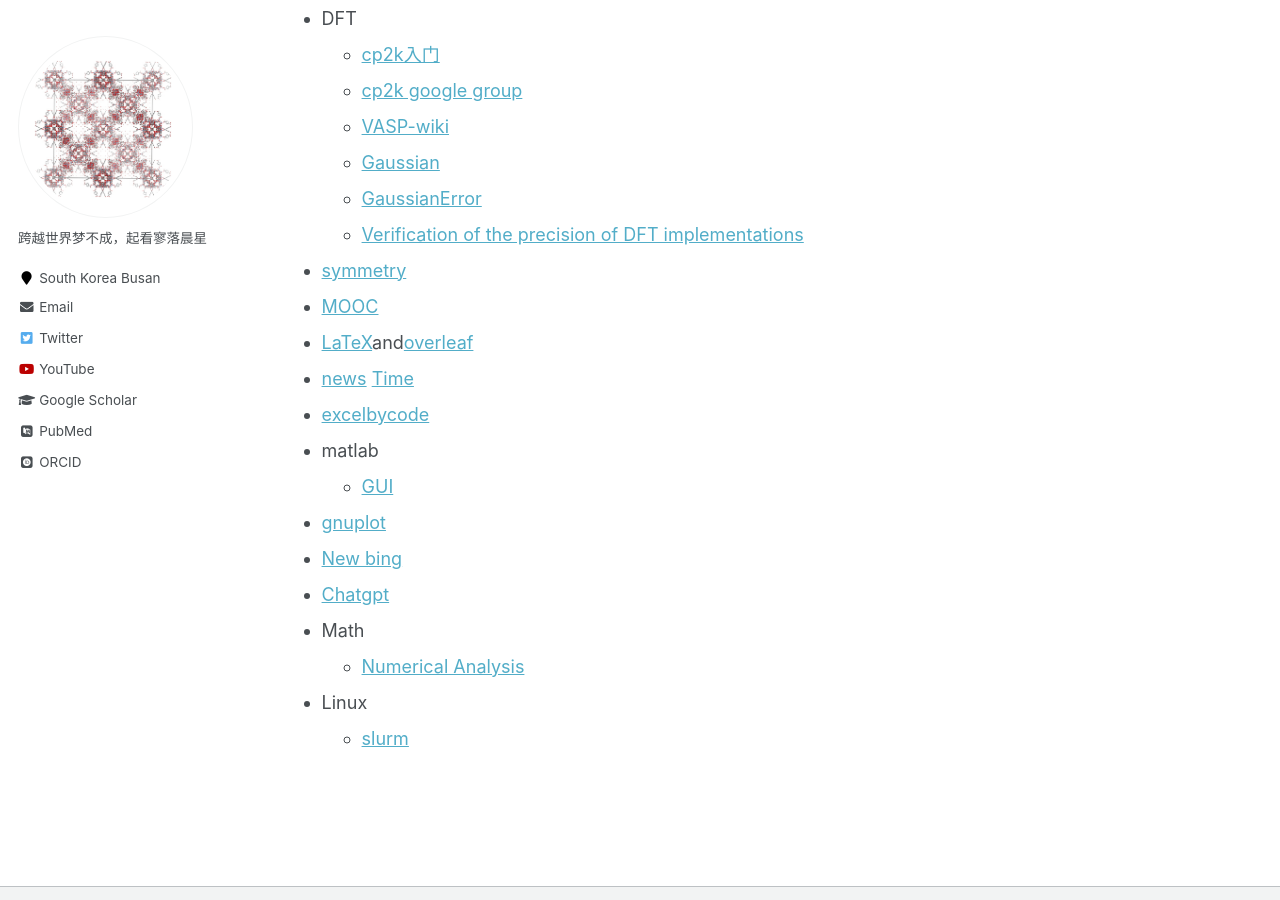
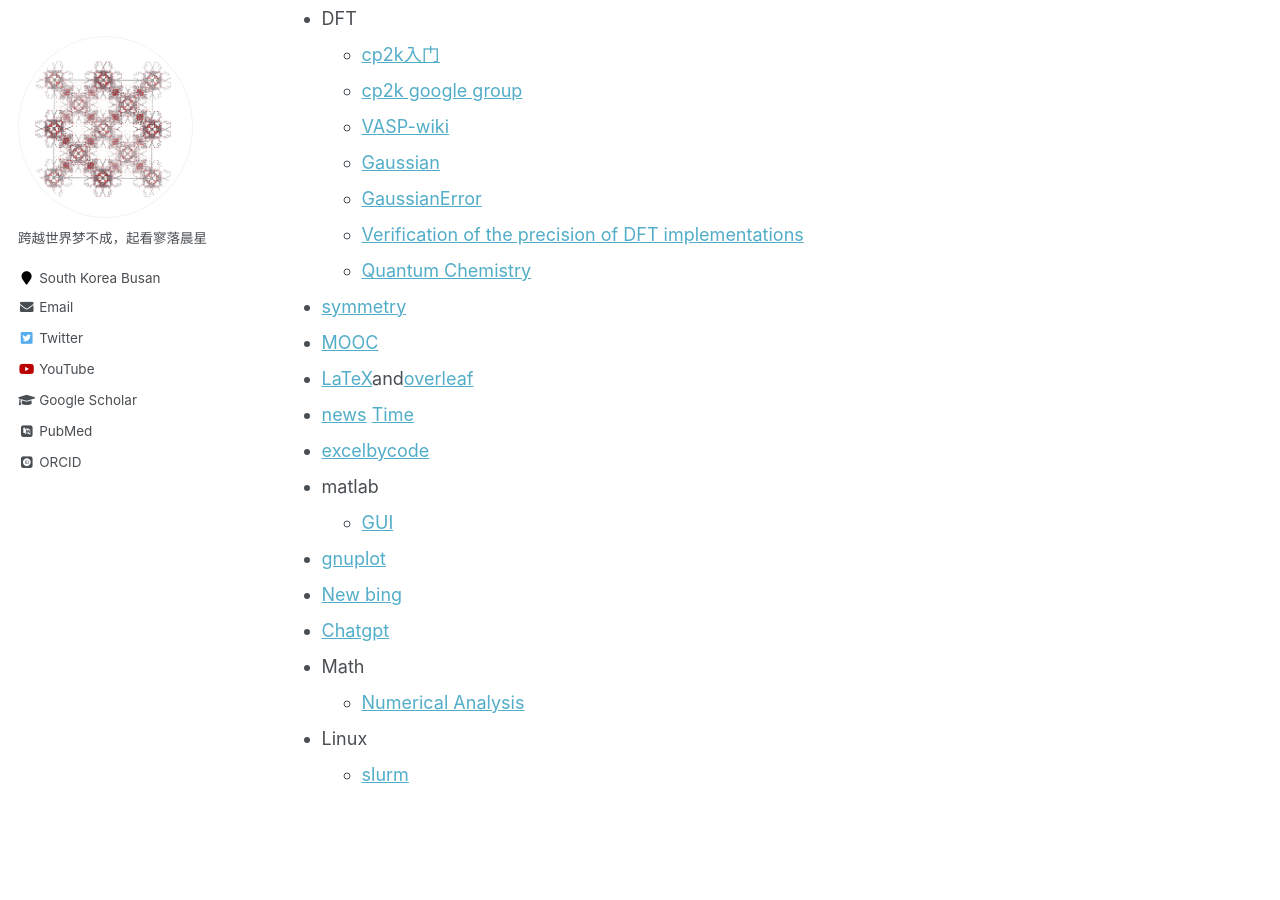
Before and after one commit to sxm13/ZGBshenxiaomoCV.github.io, a Jekyll site: the page built from _pages/markdown.md, in a window 1280 px wide and 900 px high, scrolled down 4340 px. Built offline with Jekyll 4.4.1, drawn with Linux system fonts in a browser that asks for light colours; some web fonts are replaced.

Commit message:
Update markdown.md

```diff
--- a/_pages/markdown.md
+++ b/_pages/markdown.md
@@ -128,6 +128,7 @@ redirect_from:
   * [Gaussian](https://expchem3.com/)
   * [GaussianError](https://docs.alliancecan.ca/wiki/Gaussian_error_messages)
   * [Verification of the precision of DFT implementations](https://acwf-verification.materialscloud.org/)
+  * [Quantum Chemistry](https://simons.hec.utah.edu/NewUndergradBook/TableofContents.html)
 * [symmetry](http://xrayweb.chem.ou.edu/notes/symmetry.html#crystal "symmetry")
 * [MOOC](https://www.icourse163.org/university/icourse/#/c "MOOC")
 * [LaTeX](https://www.tablesgenerator.com/latex_tables "LaTex")and[overleaf](https://www.overleaf.com/project# "latex")
```
